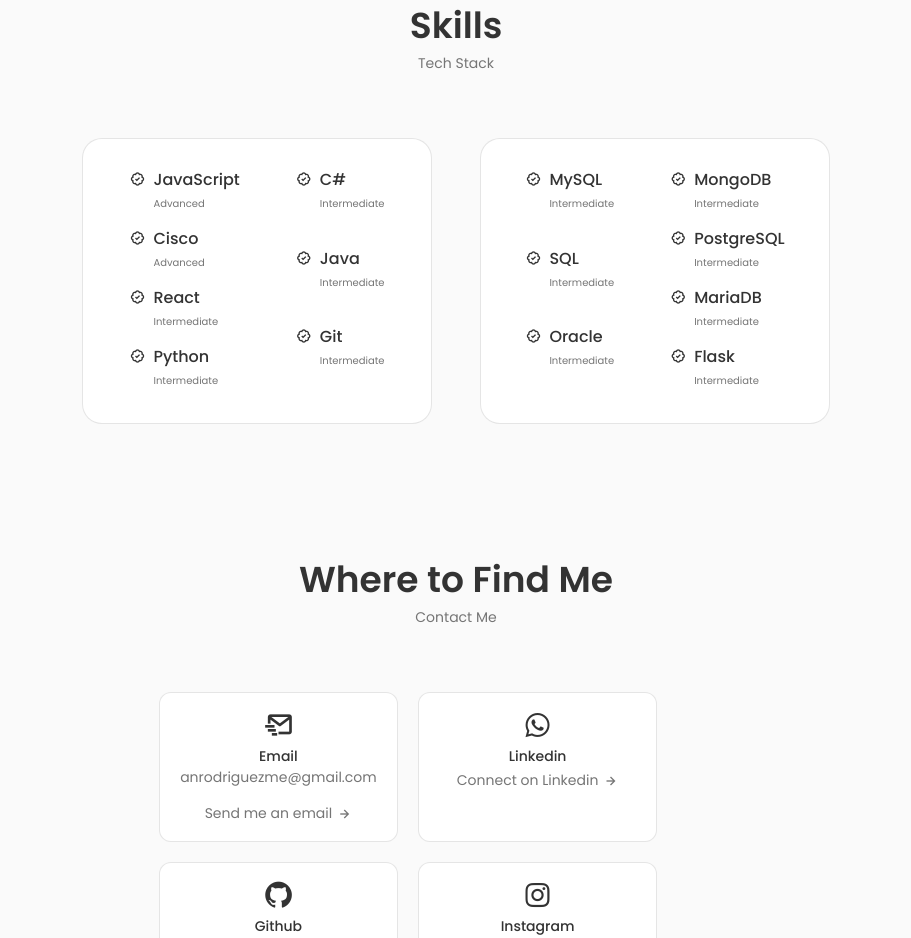
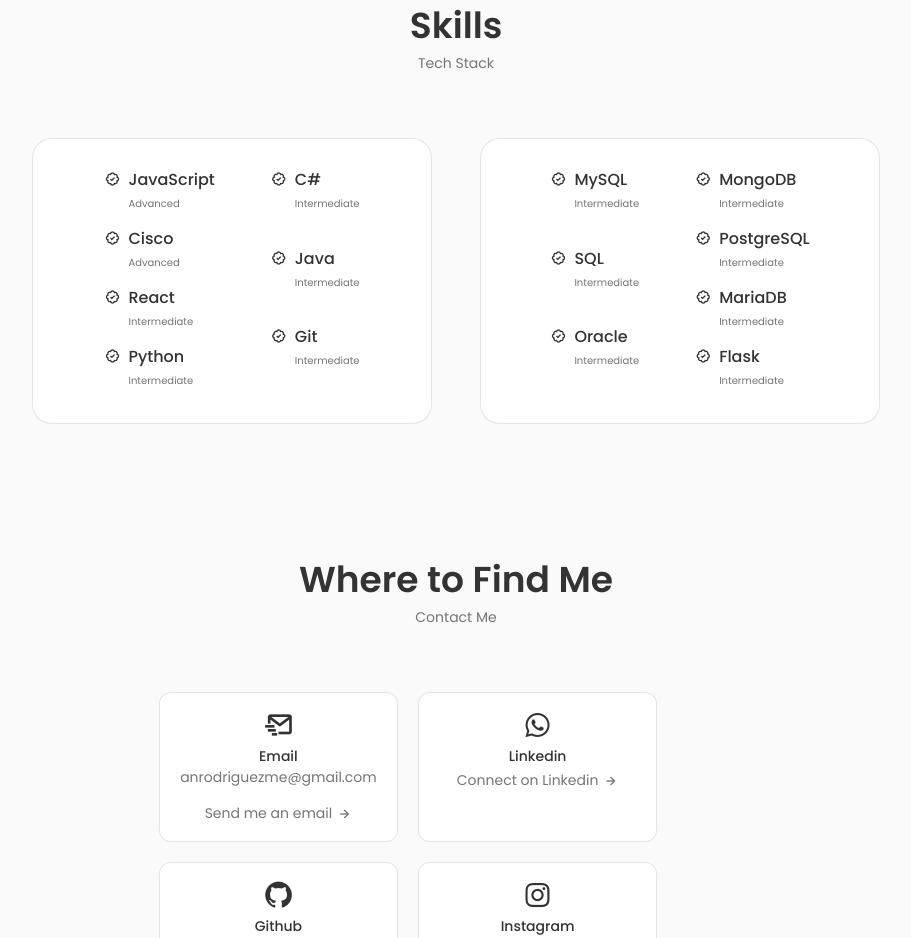
Before and after one commit to Anarodme/Portfolio-2024, a React (Create React App) app: page / in a window 1280 px wide. Shown: the part 1540-2478 px from the top of the page, without its empty margins (184-1095 px from the left). Built offline with nearby package versions, Linux system fonts and the light colour scheme.

Commit message:
Update skills.css

```diff
--- a/src/components/skills/skills.css
+++ b/src/components/skills/skills.css
@@ -1,5 +1,5 @@
 .skills__container {
-    grid-template-columns: repeat(2, 350px);
+    grid-template-columns: repeat(2, 400px);
     column-gap: 3rem;
     justify-content: center;
 }
@@ -7,7 +7,7 @@
 .skills__content {
     background-color: var(--container-color);
     border: 1px solid rgba(0, 0, 0, 0.1);
-    padding: 2rem 4rem;
+    padding: 2rem 8rem;
     border-radius: 1.25rem;
 }
 
```
